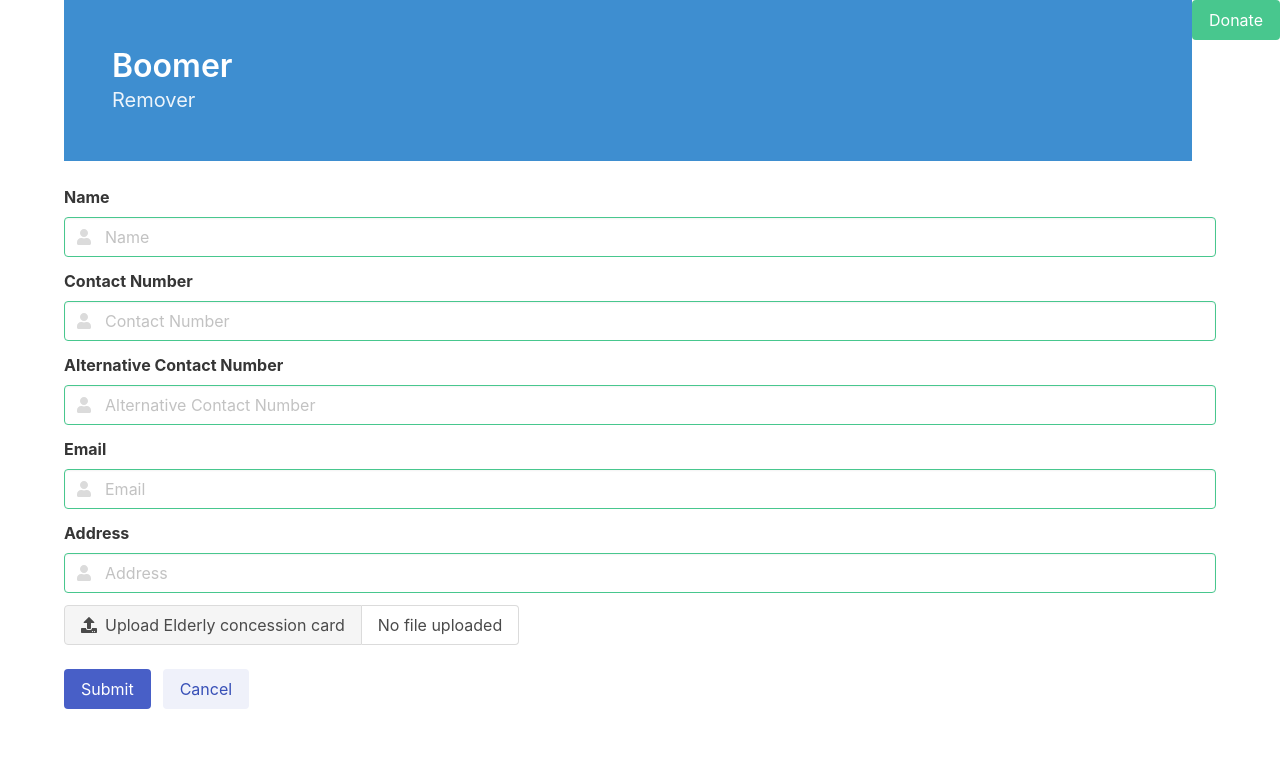
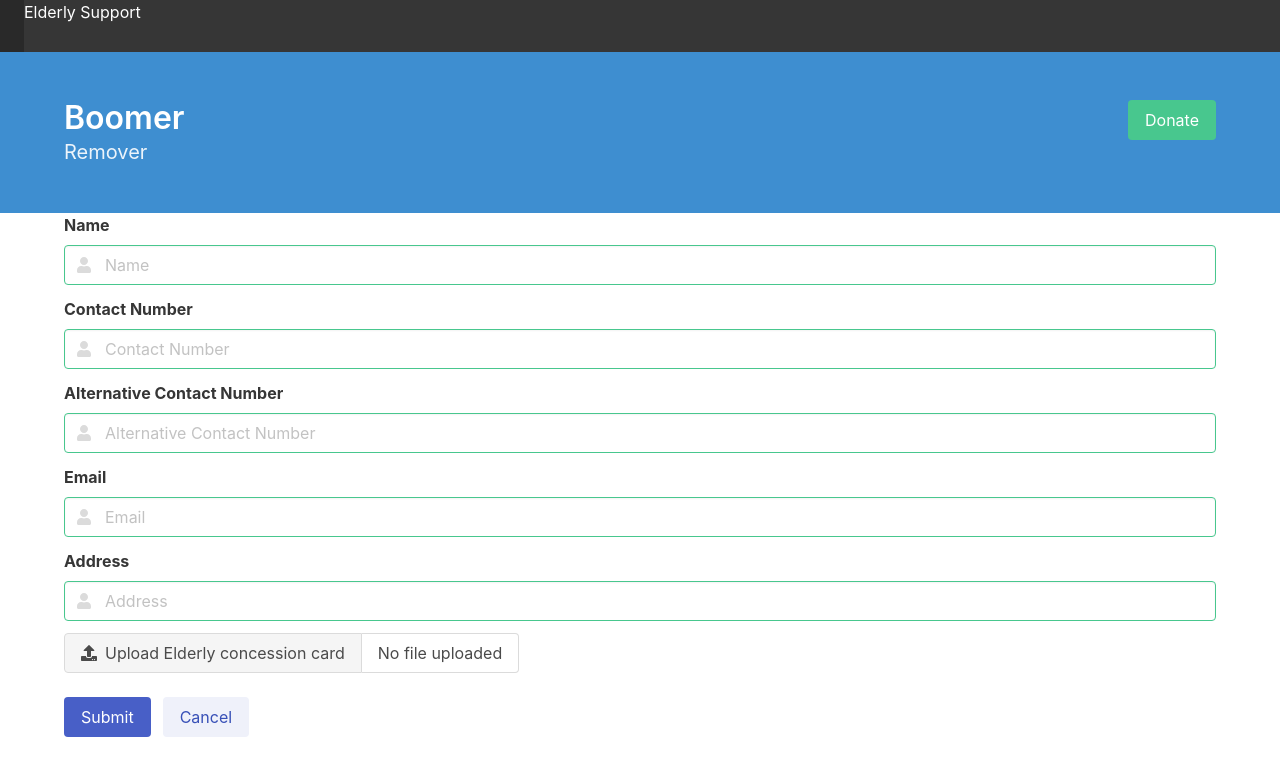
Before and after one commit to 12458/WHDHackathon, a Python web app: template templates/C0.html in a window 1280 px wide. Shown: the top 776 px of the page. Run offline with Jinja, Linux system fonts and the light colour scheme; the template is opened without the code that fills it, so the values that code supplies are empty; some libraries are stand-ins or nearby versions.

Commit message:
Update C0 html

```diff
--- a/templates/C0.html
+++ b/templates/C0.html
@@ -14,19 +14,25 @@
   </head>
 
   <body>
-    <a href="#" class="button is-success is-right is-pulled-right">Donate</a>
-    <div class="container">
-      <div class="block">
+    <nav class="navbar is-dark" role="navigation" aria-label="Navigation">
+      <div class="navbar-start">
+        <a class="navbar-item">
+          <a class="navbar-brand has-text-white" href="L0.html"
+            >Elderly Support</a
+          >
+        </a>
+      </div>
+    </nav>
     <section class="hero is-info">
       <div class="hero-body">
         <div class="container">
+          <a href="#" class="button is-success is-right is-pulled-right">Donate</a>
           <h1 class="title">Boomer</h1>
           <h2 class="subtitle">Remover</h2>
         </div>
       </div>
     </section>
-      </div>
-
+    <div class="container">
       <div class="field">
         <label class="label">Name</label>
         <div class="control has-icons-left has-icons-right">
```
Lines whose indentation alone changed are shown as unchanged.
